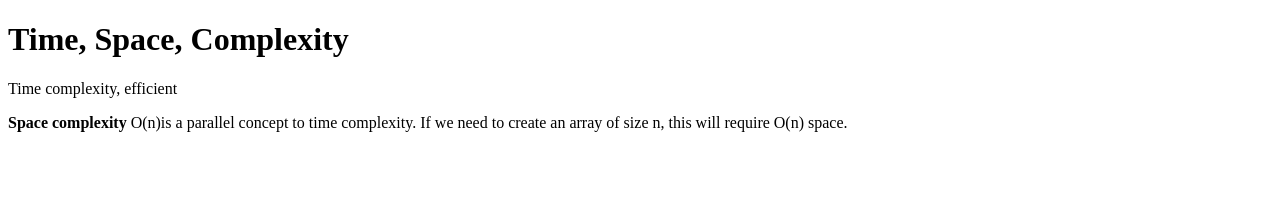
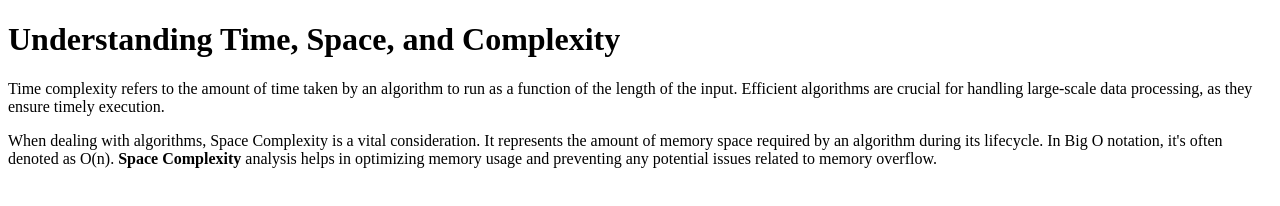
Before and after one commit to acciojob/time-and-space-complexity-salman9011, a website: page main.html in a window 1280 px wide. Drawn offline with Linux system fonts and the light colour scheme.

Commit message:
created a submission

```diff
--- a/main.html
+++ b/main.html
@@ -3,17 +3,12 @@
 <html>
 
 <head>
-	<link rel="stylesheet" href="styles.css">
+    <title>Time and Space Complexity</title>
 </head>
-
 <body>
-	<!-- the entire body must be written by student -->
-	<h1>Time, Space, Complexity</h1>
-	<p>Time complexity, efficient</p>
-   <p><b>Space complexity</b> O(n)is a parallel concept to time complexity. If we need to create an array of size n, this will require O(n) space.</p>
-	<script type="text/javascript" src="./script.js">
-</script>
-
+    <h1>Understanding Time, Space, and Complexity</h1>
+    <p>Time complexity refers to the amount of time taken by an algorithm to run as a function of the length of the input. Efficient algorithms are crucial for handling large-scale data processing, as they ensure timely execution.</p>
+    <p>When dealing with algorithms, Space Complexity is a vital consideration. It represents the amount of memory space required by an algorithm during its lifecycle. In Big O notation, it's often denoted as O(n). <b>Space Complexity</b> analysis helps in optimizing memory usage and preventing any potential issues related to memory overflow.</p>
 </body>
 
 </html>
```
